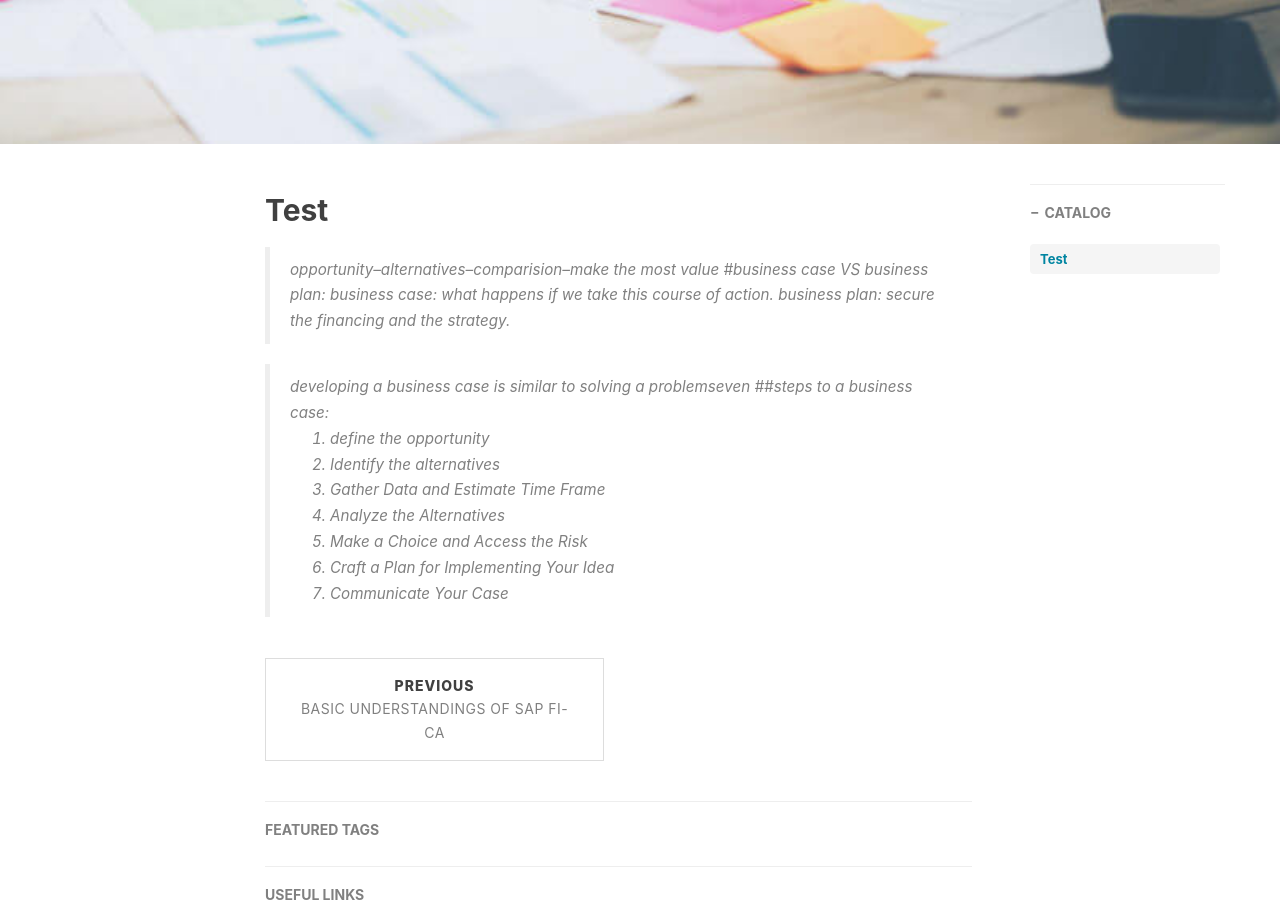
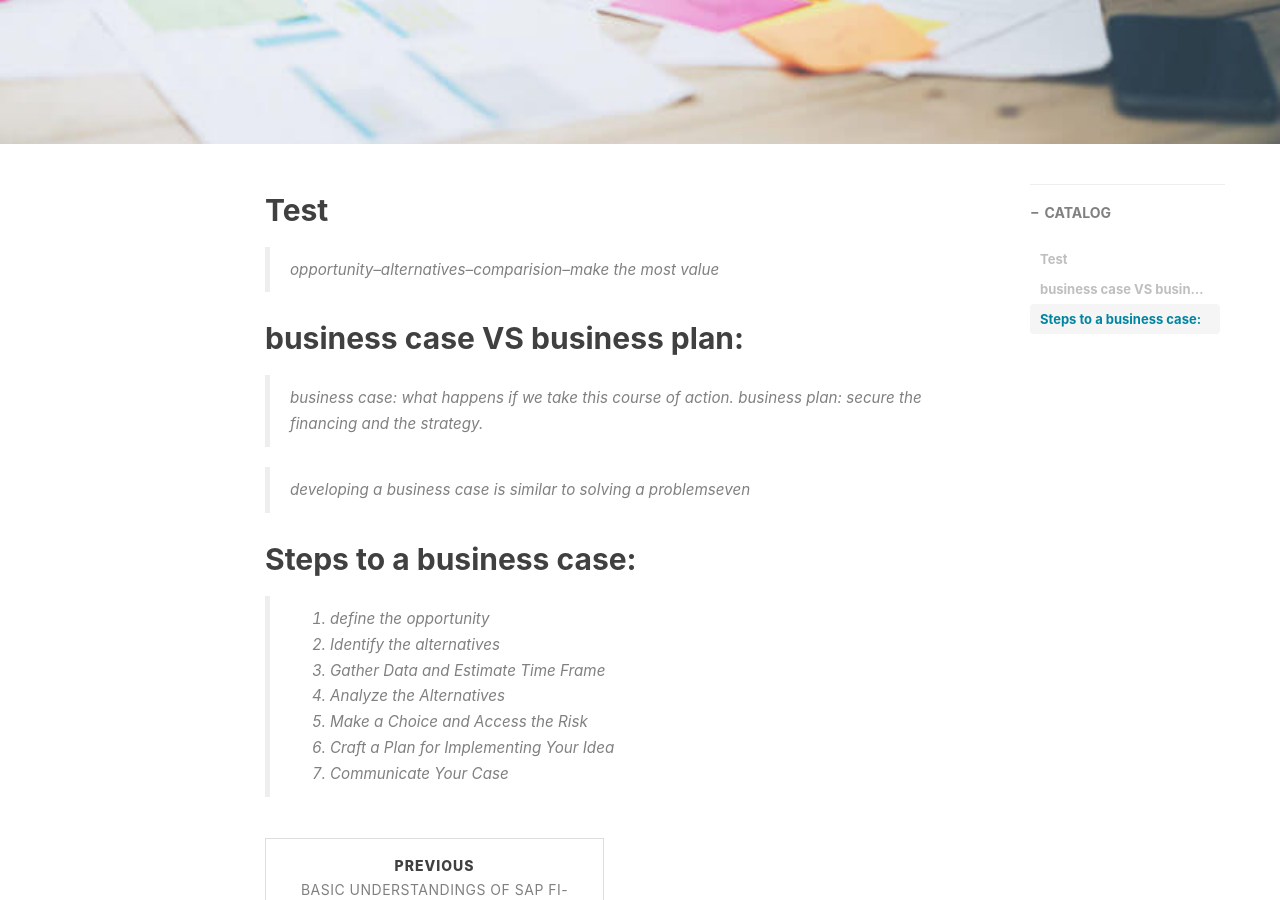
Before and after one commit to kittyworkshop/kittyworkshop.github.io, a Jekyll site: the page built from _posts/2017-10-24-test.md, in a window 1280 px wide and 900 px high, scrolled down 500 px. Built offline with Jekyll 4.4.1, drawn with Linux system fonts in a browser that asks for light colours; nearby versions of some CDN libraries; comment, search, counter and statistics services are not loaded.

Commit message:
Update 2017-10-24-test.md

```diff
--- a/_posts/2017-10-24-test.md
+++ b/_posts/2017-10-24-test.md
@@ -9,13 +9,17 @@ catalog: true
 tags: project
 ---
 ## Test
+
 >opportunity--alternatives--comparision--make the most value
-#business case VS business plan:
+
+## business case VS business plan:
 >business case: what happens if we take this course of action.
 >business plan: secure the financing and the strategy.
 
 >developing a business case is similar to solving a problemseven
-##steps to a business case:
+
+## Steps to a business case:
+
 >1. define the opportunity
 >2. Identify the alternatives
 >3. Gather Data and Estimate Time Frame
```
